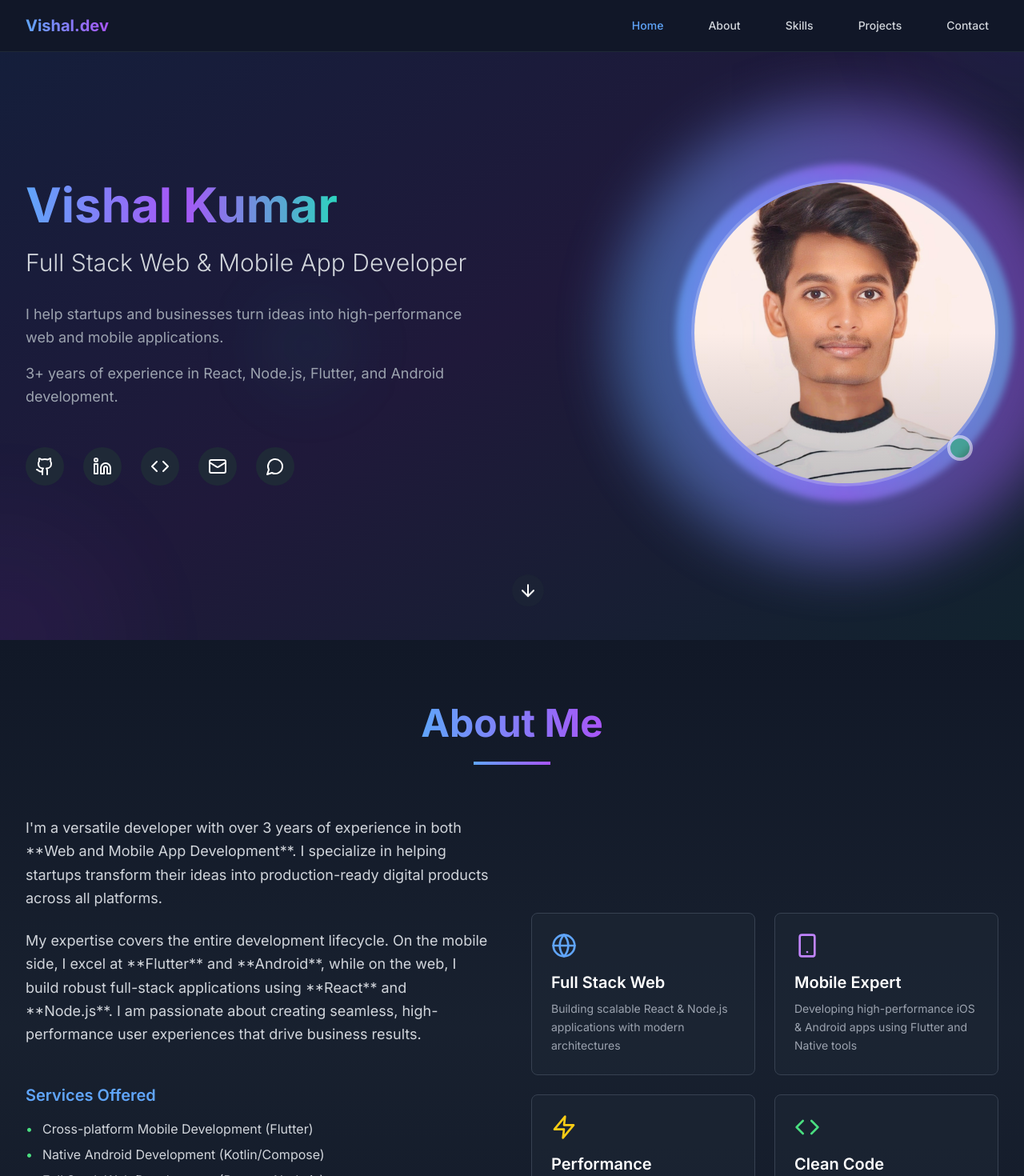
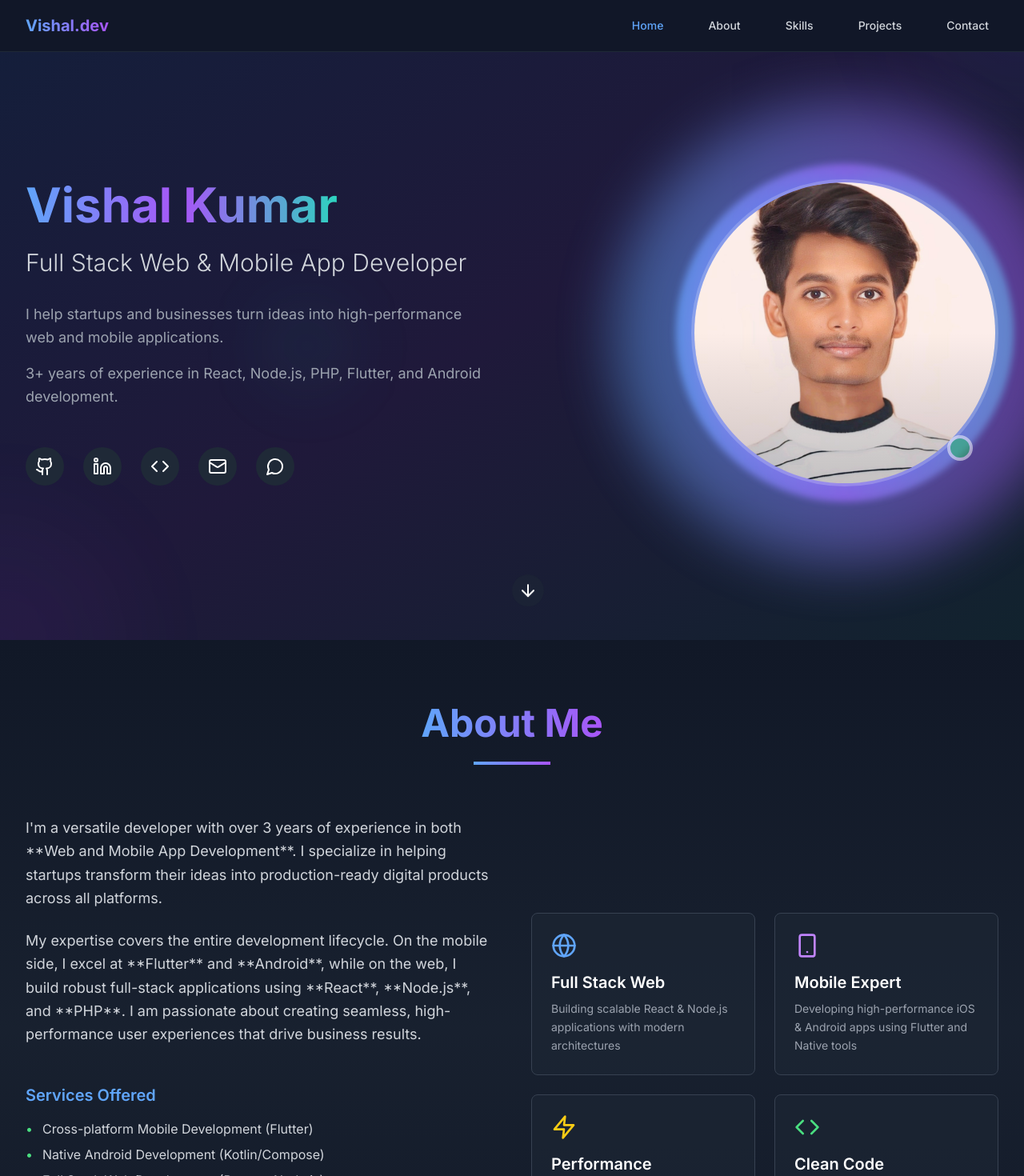
Before and after one commit to imvishalksingh/vishal, a React (Vite) app: page / in a window 1280 px wide. Shown: the top 1470 px of the page at 80% size. Built offline with nearby package versions, Linux system fonts and the light colour scheme.

Commit message:
Include PHP in Hero and About descriptions

```diff
--- a/src/components/About.tsx
+++ b/src/components/About.tsx
@@ -65,7 +65,7 @@ const About = () => {
             </p>
             <p className="text-lg text-gray-300 leading-relaxed">
               My expertise covers the entire development lifecycle. On the mobile side, I excel at **Flutter** and **Android**,
-              while on the web, I build robust full-stack applications using **React** and **Node.js**.
+              while on the web, I build robust full-stack applications using **React**, **Node.js**, and **PHP**.
               I am passionate about creating seamless, high-performance user experiences that drive business results.
             </p>
 
--- a/src/components/Hero.tsx
+++ b/src/components/Hero.tsx
@@ -49,7 +49,7 @@ const Hero = () => {
                 I help startups and businesses turn ideas into high-performance web and mobile applications.
               </p>
               <p>
-                3+ years of experience in React, Node.js, Flutter, and Android development.
+                3+ years of experience in React, Node.js, PHP, Flutter, and Android development.
               </p>
             </div>
 
```
